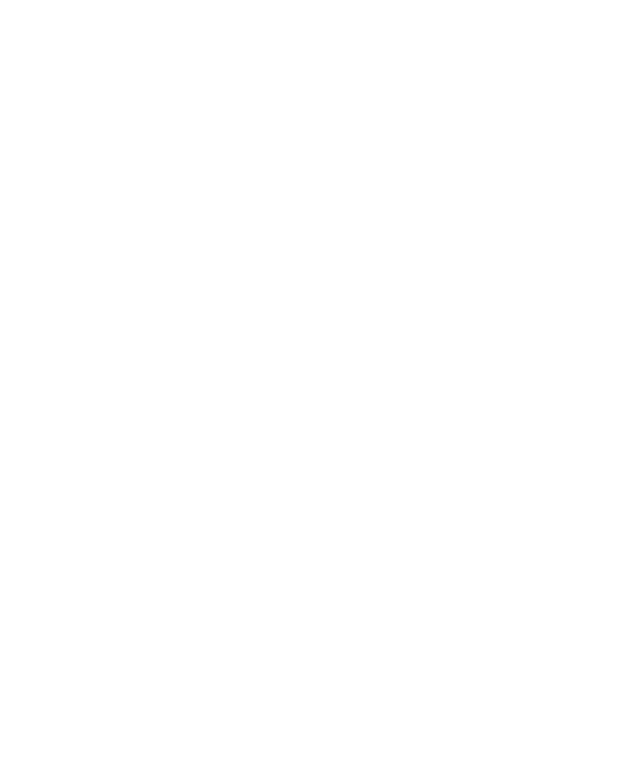
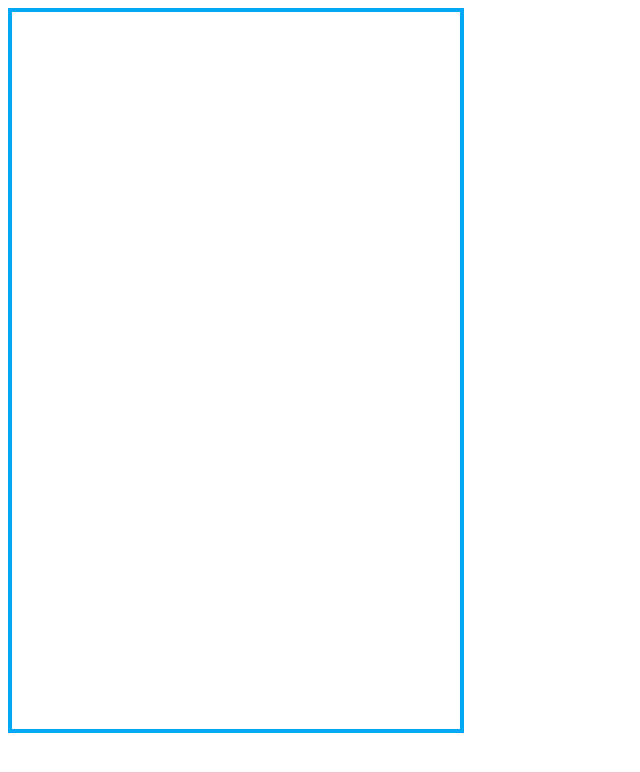
Before and after one commit to Rumblevn/hover_card, a plain HTML site: page index.html in a window 1280 px wide. Shown: the whole page, without its empty margins (0-640 px from the left). Drawn offline with Linux system fonts and the light colour scheme.

Commit message:
addition to style.css

```diff
--- a/index.html
+++ b/index.html
@@ -5,11 +5,14 @@
     <meta http-equiv="X-UA-Compatible" content="IE=edge">
     <meta name="viewport" content="width=device-width, initial-scale=1.0">
     <title>Document</title>
+    <link rel="stylesheet" href="style.css">
 
 </head>
 <body>
     <div class="card">
+        <div class="card-content">
 
+        </div>
 
     </div>
 </body>
--- a/style.css
+++ b/style.css
@@ -1,6 +1,49 @@
+:root {
+    --border: rgb(3, 169, 244);
+
+    --g1: rgb(98, 0, 234);
+    --g2: rgb(236, 64, 122);
+    --g3: rgb(253, 216, 53);
+}
+div {
+    display: block;
+}
+
+
 .card {
+    aspect-ratio: 1 / 1.6;
     border: 0.5vmin solid var(--border);
     cursor: pointer;
     position: relative;
     width: 56vmin;
 }
+
+.card:hover:before {
+    background-position: 100% 100%;
+    transform: scale(1.08,1.03);
+
+}
+
+.card::before {
+    background: linear-gradient(
+        130deg,
+        transparent 0% 33%,
+        var(--g1) 66%,
+        var(--g2) 83.5%,
+        var(--g3) 100%,
+    );
+    background-position: 0% 0%;
+    background-size: 300% 300%;
+    content: "";
+    height: 100%;
+    left: 0px;
+    position: absolute;
+    top: 0px;
+    transition: background-position 350ms ease, transform 350ms ease;
+    width: 100%;
+}
+
+.card-content {
+    height: 100%;
+    width: 100%;
+}
```
